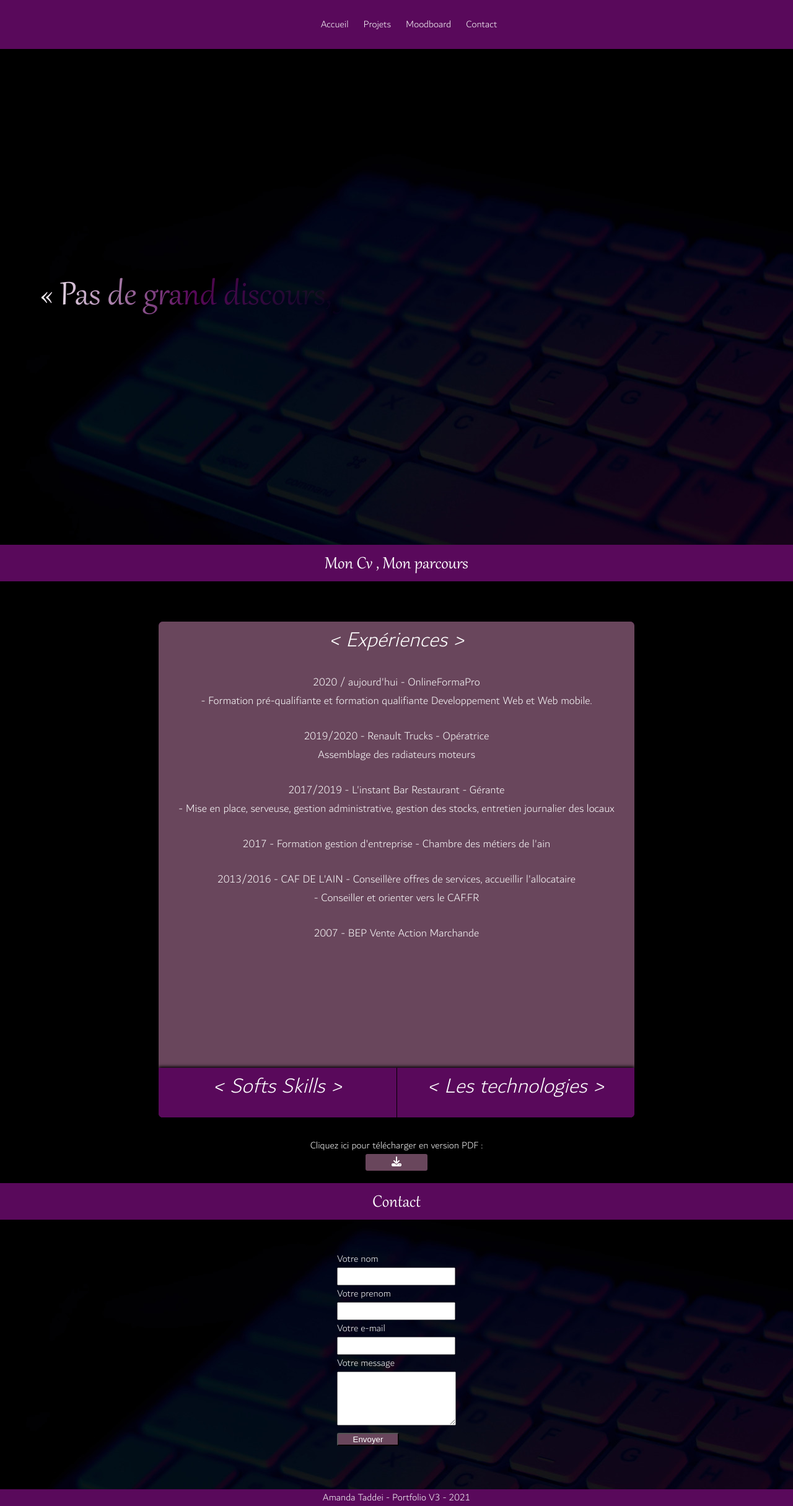
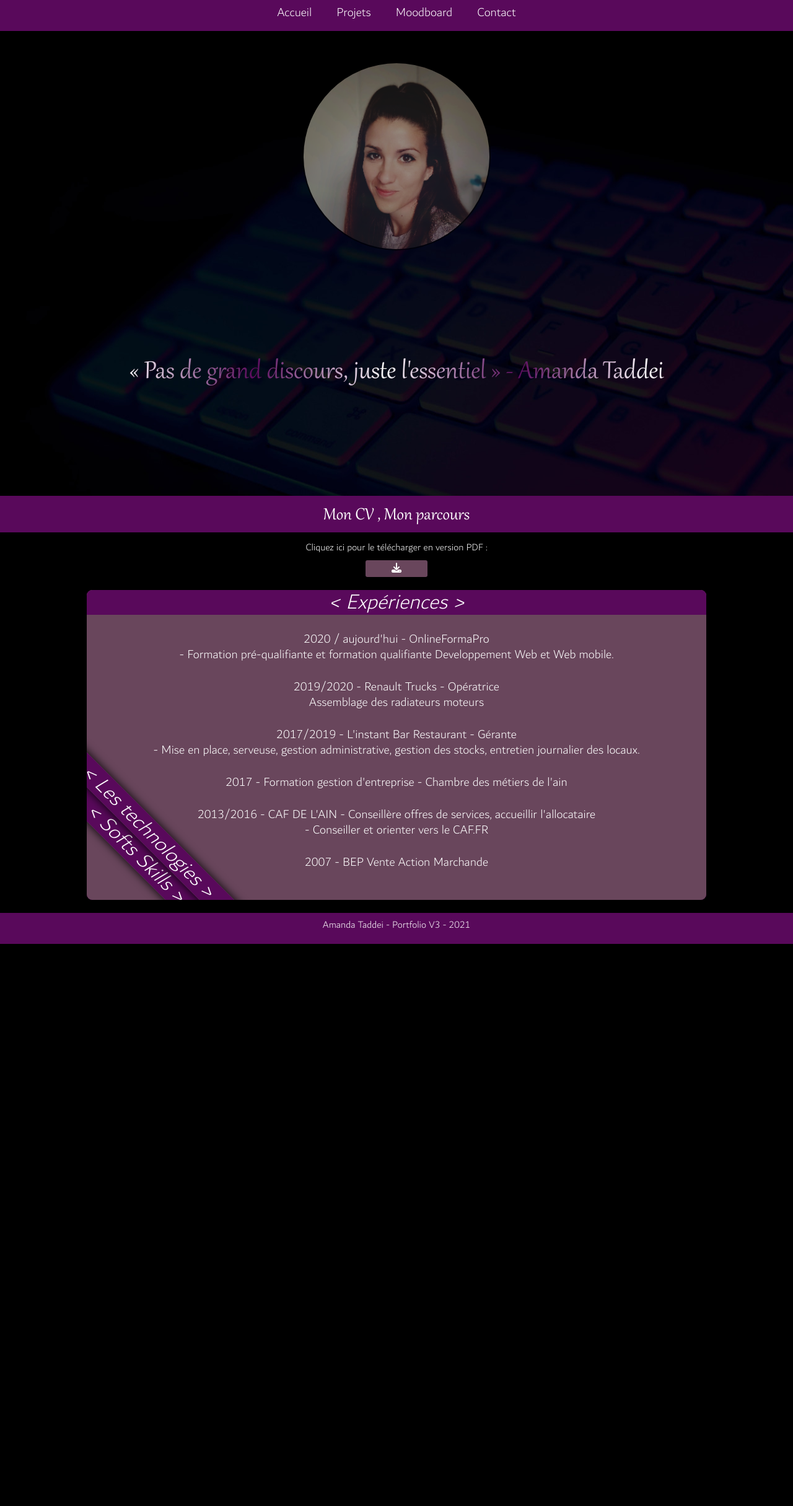
Before and after one commit to Cyliana/portfolioV3-natif, a PHP site: page / in a window 1280 px wide. Shown: the whole page at 62% size. After the commit the page ends 1523 px from the top, so only its background shows below. Run offline with PHP 8.4, Linux system fonts and the light colour scheme; some libraries are stand-ins or nearby versions.

Commit message:
index page completed

```diff
--- a/index.html
+++ b/index.html
@@ -15,44 +15,63 @@
 </head>
 
 <body>
-    <main>
-
-        <!-- SECTION NAVIGATION-->
-
+    <header>
         <nav>
-            <div class="container">
-                <div class="navig">
-                    <ul id="nav1">
+            <ul>
                 <li><a aria-current="page" href="index.html">Accueil</a></li>
                 <li><a href="projets.html">Projets</a></li>
                 <li><a href="moodboard.html">Moodboard</a></li>
                 <li><a href="contact.html">Contact</a></li>
             </ul>
-                </div>
-            </div>
+
         </nav>
-
+    </header>
+    <main>
         <div class="no-speech">
+            <img src="./img/amanda1.png" alt="Une photo de moi.">
             <p id="essential">« Pas de grand discours, juste l'essentiel » - Amanda Taddei</p>
         </div>
 
-        <h1>Mon Cv , Mon parcours</h1>
+        <h1>Mon CV , Mon parcours</h1>
+
+        <div class="bloc-cv">
+            <p>Cliquez ici pour le télécharger en version PDF :</p>
+            <a href="./doc/cv-amanda-taddei.zip" class="btn-purple"><i class="fas fa-download"></i></a>
+        </div>
 
         <div id="parcours">
-            <div id="content">
-                <div id="softskills">
-                    <p class ="ste"> < Softs Skills > </p>
+            <div id="experiences">
+                <p class="ste">
+                    < Expériences >
+                </p><br>
+                <p class="p">2020 / aujourd'hui - OnlineFormaPro <br>- Formation pré-qualifiante et formation
+                    qualifiante Developpement Web et Web mobile.</p><br>
+                <p class="p">2019/2020 - Renault Trucks - Opératrice <br> Assemblage des radiateurs moteurs</p><br>
+                <p class="p">2017/2019 - L'instant Bar Restaurant - Gérante <br> - Mise en place, serveuse, gestion
+                    administrative, gestion des stocks, entretien journalier des locaux.</p><br>
+                <p class="p">2017 - Formation gestion d'entreprise - Chambre des métiers de l'ain</p><br>
+                <p class="p">2013/2016 - CAF DE L'AIN - Conseillère offres de services, accueillir
+                    l'allocataire<br>- Conseiller et orienter vers le CAF.FR</p><br>
+                <p class="p">2007 - BEP Vente Action Marchande</p><br>
+            </div>
+
+            <div id="softskills" onclick="showSoftSkills();">
+                <p class="ste">
+                    < Softs Skills >
+                </p><br><br><br>
                 <p class="p">Curieuse</p>
                 <p class="p">Rigoureuse</p>
                 <p class="p">Dynamique</p>
                 <p class="p">Adaptable</p>
                 <p class="p">Organisée</p>
             </div>
-                <div id="technos">
-                    <p class="ste"> < Les technologies > </p>
-                    <p class="p">Javascript</p>
+            <div id="technos" onclick="showTechnos();">
+                <p class="ste">
+                    < Les technologies >
+                </p><br>
                 <p class="p">HTML 5</p>
                 <p class="p">CSS 3</p>
+                <p class="p">Javascript</p>
                 <p class="p">PHP</p>
                 <p class="p">MYSQL</p>
                 <p class="p">Git</p>
@@ -61,48 +80,9 @@
                 <p class="p">Power Point</p>
             </div>
         </div>
-            <div id="experiences">
-                <p class="ste"> < Expériences > </p>
-                <p class="p">2020 / aujourd'hui - OnlineFormaPro </br>- Formation pré-qualifiante et formation
-                    qualifiante Developpement Web et Web mobile.</p></br>
-                <p class="p">2019/2020 - Renault Trucks - Opératrice </br> Assemblage des radiateurs moteurs</p></br>
-                <p class="p">2017/2019 - L'instant Bar Restaurant - Gérante </br> - Mise en place, serveuse, gestion
-                    administrative, gestion des stocks, entretien journalier des locaux</p>
-                </br>
-                <p class="p">2017 - Formation gestion d'entreprise - Chambre des métiers de l'ain</p></br>
-                <p class="p">2013/2016 - CAF DE L'AIN - Conseillère offres de services, accueillir
-                    l'allocataire</br>- Conseiller et orienter vers le CAF.FR</p></br>
-                <p class="p">2007 - BEP Vente Action Marchande</p></br>
-            </div>
-
-        </div>
-        <div class="bloc-cv">
-            <p>Cliquez ici pour télécharger en version PDF :</p>
-            <a href="./doc/cv-amanda-taddei.zip" class="btn-purple"><i class="fas fa-download"></i></a>
-        </div>
-
-        <h1 class="h1">Contact</h1>
-
-        <div id="section-contact">
-            <div class="formulaire">
-                <form action="" methode='post'>
-                    <label for="firstname">Votre nom</label></br>
-                    <input type="text" id="firstname"></br>
-                    <label for="name">Votre prenom</label></br>
-                    <input type="text" id="name"></br>
-                    <label for="name">Votre e-mail</label></br>
-                    <input type="text" id="mail"></br>
-                    <label for="textarea">Votre message</label></br>
-                    <textarea id="textarea" name="textarea" rows="5" col="10"></textarea></br>
-                    <button class="btn-purple">Envoyer</button>
-                </form>
-            </div>
-        </div>
     </main>
     <footer>
-        <div>
             <p>Amanda Taddei - Portfolio V3 - 2021</p>
-        </div>
     </footer>
 
     <script src="main.js"></script>
--- a/main.css
+++ b/main.css
@@ -16,11 +16,23 @@
     src: local('Dubai Light'), url('fonts/dubai-light.woff') format('woff');
 }
 
-html, body, p
+html, body
 {
     width: 100%;
+    height: 100vh;
     margin: 0;
     padding: 0;
+}
+
+header
+{
+    position: fixed;
+    top: 0px;
+    width: 100%;
+    height: 50px;
+    font-family: 'Dubai Light';
+    font-size: 20px;
+    z-index :100;
 }
 
 main
@@ -28,6 +40,17 @@ main
     width:100%;
     font-family: 'Dubai Light';
     background-color: black;
+    padding-bottom:20px;
+}
+
+footer
+{
+    width: 100%;
+    height: 50px;
+    font-family: 'Dubai Light';
+    color: #ffffff;
+    text-align: center;
+    background-color: #59095B;
 }
 
 h1
@@ -40,6 +63,14 @@ h1
     background-color :#59095B;
     width: 100%;
     margin: 0;
+}
+
+p
+{
+    margin:0;
+    padding:0;
+    line-height: 40px;
+    vertical-align: middle;
 }
 
 .btn-purple
@@ -60,50 +91,46 @@ h1
 
 
 /************************************** NAVIGATION **************************************/
+nav
+{
+    width: 100%;
+    height: 100%;
+}
 
-li
+nav>ul
+{
+    display: flex;
+    width: 100%;
+    height: 100%;
+    line-height: 100%;
+    vertical-align: middle;
+    padding:0;
+    margin :0;
+    justify-content: center;
+    background-color: #59095B;
+}
+
+nav>ul>li
 {
     list-style-type: none;
     display: inline-block;
-    margin:10px;
+    margin:10px 20px;
+    align-items: center;
+    padding: 0;
 }
 
-a
+nav>ul>li>a
 {
     text-decoration: none;
     color: #ffffff;
 }
 
-a:hover
+nav>ul>li>a:hover
 {
     color:#000000;
 }
 
-nav
-{
-    width: 100%;
-}
-
-.navig
-{
-    Display: flex;
-    justify-content: center;
-    align-items: center;
-    background-color: #59095B;
-}
-
 /************************************** PHRASE ACCROCHE **************************************/
-
-.title-section
-{
-    display: flex;
-    flex-wrap: nowrap;
-    flex-direction: row;
-    justify-content: center;
-    background-color:none;
-    width: 100%;
-}
-
 .no-speech
 {
     width: 100%;
@@ -115,25 +142,23 @@ nav
     background-attachment: fixed;
     overflow: hidden;
     display:flex;
+    justify-content: center;
 }
 
 #essential
 {
-    margin: auto 0;
-    background-color: #ffffff;
     font-family: 'Gabriola';
-    color: #59095B;
-    font-size: 4em;
+    font-size: 3em;
     text-align: center;
-    padding: 0px 15px;
     width: 100%;
-    margin :auto;
-    position: relative;
+    margin-top: 70vh;
+    /* position: relative; */
     overflow: hidden;
+    line-height: initial;
 
-    background: linear-gradient(90deg,rgba(255, 255, 255, 0),#59095B,#fff ,#59095B,rgba(255, 255, 255, 0));
-    background-repeat: no-repeat;
-    background-size: 80%;
+    background: linear-gradient(90deg,#fff,#59095B,#fff,#59095B,#fff,#59095B,#fff);
+    background-repeat:round;
+    background-size: 90%;
     animation: animate 5s linear infinite;
     background-clip: text;
     -webkit-background-clip: text;
@@ -153,6 +178,17 @@ nav
     }
 }
 
+img
+{
+    position:absolute;
+    width: 300px;
+    height: 300px;
+    top: 100px;
+    border-radius:200px;
+    border: 2px solid black;
+    opacity: 0.6;
+}
+
 /************************************** CV - PARCOURS **************************************/
 .bloc-cv
 {
@@ -168,67 +204,53 @@ nav
 
 #parcours
 {
-    border-radius: 1%;
+    border-radius: 10px;
     position: relative;
-    width: 60%;
-    height: 100vh;
+    max-width: 1000px;
+    height:500px;
+    max-height:500px;
     background-color: #59095B;
     color:#fff;
     display: flex;
     flex-flow: column;
     justify-content: center;
-    margin: 5% auto 2%;
     border: 1px solid black;
     overflow: hidden;
-
-    transition: transform 0.5s ease-in-out;
-    -webkit-transition: -webkit-transform 0.5s ease-in-out;
-}
-
-#content
-{
-    position: absolute;
-    width: 100%;
-    height: 100%;
-    z-index:10;
-    display: flex;
-    flex-direction: row;
-    background-color: #59095B;
-
-    box-shadow: 0px -2px 5px black;
-    position:absolute;
-    right: 0;
-    bottom:-90vh;
-    transition: transform 0.5s ease-in-out;
-    -moz-transition: -moz-transform 0.5s ease-in-out;
-    -o-transition: -o-transform 0.5s ease-in-out;
-    -webkit-transition: -webkit-transform 0.5s ease-in-out;
-}
-
-#content:hover
-{
-    transform: translateY(-90vh);
-    -webkit-transform: translateY(-90vh);
-
+    margin: 0 auto;
 }
 
 #softskills
 {
-    width: 50%;
-    height: 100%;
-    background-color: #59095B;
+    position: absolute;
+    bottom : 55px;
+    left:-170px;
+    width: 500px;
+    height: 40px;
+    background-color: #69465C;
     color: white;
-    border-right: black 1px solid;
+    transform: rotate(45deg);
+    transition: 2s all;
+    overflow: hidden;
+    box-shadow: 0 0 15px black;
+    cursor: pointer;
 }
 
 #technos
 {
-    width: 50%;
-    height:100%;
-    background-color: #59095B;
-    display: flex;
-    flex-direction: column;
+    position: absolute;
+    bottom : 90px;
+    left:-150px;
+    width: 500px;
+    height: 40px;
+    background-color: #69465C;
+    color: white;
+    transform: rotate(45deg);
+    transition: 2s all;
+    overflow: hidden;
+    box-shadow: 0 0 15px black;
+    cursor: pointer;
 }
+
 
 #experiences
 {
@@ -243,10 +265,16 @@ nav
 
 .ste
 {
+    height: 40px;
     text-align: center;
     font-size: 35px;
     font-style: oblique;
-    padding-bottom: 3%;
+    background-color: #59095B;
+}
+
+#softskills>.ste:hover,#technos>.ste:hover
+{
+    color: black;
 }
 
 #softskills .p, #technos .p
@@ -257,7 +285,8 @@ nav
 
 #experiences .p
 {
-    font-size:18px;
+    font-size:20px;
+    line-height:25px ;
 }
 /************************************** CONTACT **************************************/
 #section-contact
@@ -332,13 +361,3 @@ form input,textarea
 }
 
 /************************************** FOOTER **************************************/
-
-footer
-{
-    display: flex;
-    justify-content: center;
-    font-family: 'Dubai Light';
-    color: #ffffff;
-    text-align: center;
-    background-color: #59095B;
-}
--- a/main.js
+++ b/main.js
@@ -0,0 +1,41 @@
+function showSoftSkills()
+{
+    let e = document.getElementById("softskills");
+
+    if(e.style.transform == "rotate(0deg)")
+    {
+        e.style.transform = "rotate(45deg)";
+        e.style.left = "-170px";
+        e.style.bottom = "55px";
+        e.style.height = "40px";
+    }
+    else
+    {
+        e.style.transform = "rotate(0deg)";
+        e.style.left = "0px";
+        e.style.bottom = "0px";
+        e.style.height = "calc(100% - 50px)";
+    }
+}
+
+function showTechnos()
+{
+    let e = document.getElementById("technos");
+
+    if(e.style.transform == "rotate(0deg)")
+    {
+        e.style.transform = "rotate(45deg)";
+        e.style.left = "-150px";
+        e.style.bottom = "90px";
+        e.style.height = "40px";
+    }
+    else
+    {
+        e.style.transform = "rotate(0deg)";
+        e.style.left = "500px";
+        e.style.bottom = "0px";
+        e.style.height = "calc(100% - 50px)";
+    }
+
+
+}
--- a/styles-mobile.css
+++ /dev/null
@@ -1,45 +0,0 @@
-
-#essential
-{
-background-color: #ffffff;
-font-family:'Gabriola';
-color: #59095B;
-font-size:2.7em;
-align-self: center;
-text-align: center;
-padding: 0px 15px;
-}
-
-.navig
-{
-  Display:flex;
-  justify-content: center;
-  align-items: center;
-}
-
-
-/* Horizontal scrolling  */
-
-  .slide
-  {
-    width: 100vw;
-    height:auto;
-  }
-
-  .wrapper
-  {
-    display: flex;
-    flex-direction:column;
-    width: 100vw;
-  }
-
-  .outer-wrapper
-  {
-    width: 100vh;
-    height: 100vw;
-  }
-
-  .slide img
-  {
-      width:20vw;
-  }
```
Also changed, not shown: contact.html (+18 -76 lines), img/amanda1.png (added). Lines whose indentation alone changed are shown as unchanged.
